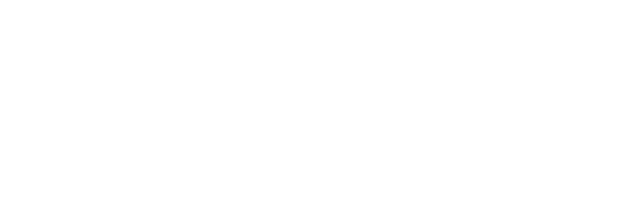
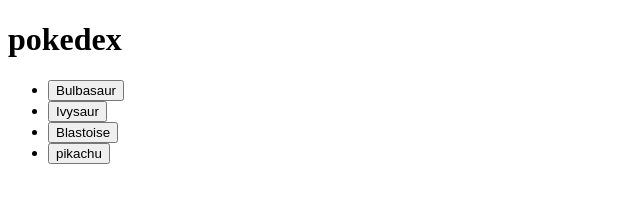
Before and after one commit to abuyusr/zakaria, a plain HTML site: page index.html in a window 1280 px wide. Shown: the whole page, without its empty margins (0-640 px from the left). Drawn offline with Linux system fonts and the light colour scheme.

Commit message:
if applied , this will add addListItem and click listner .

```diff
--- a/css/styles.css
+++ b/css/styles.css
@@ -0,0 +1,17 @@
+.button-class {
+    background-color: var(--secondary-color); /* Green */
+    border: none;
+    color: white;
+    padding: 16px 32px;
+    text-align: center;
+    text-decoration: none;
+    display: inline-block;
+    font-size: 16px;
+    margin: 4px 2px;
+    -webkit-transition-duration: 0.4s; /* Safari */
+    transition-duration: 0.4s;
+    cursor: pointer;
+    background-color: white;
+    color: var(--black);
+    border: 2px solid var(--secondary-color);
+  }
--- a/index.html
+++ b/index.html
@@ -7,7 +7,8 @@
     <title>Simple JS App</title>
 </head>
 <body>
-
+    <h1>pokedex</h1>
+    <ul class="pokemon-list"></ul>
 
 
  <script src="js/scripts.js"></script>
--- a/js/scripts.js
+++ b/js/scripts.js
@@ -1,11 +1,13 @@
-alert ("Please refresh the webpage,Thanks")
+
+alert('Hello world');
 // added new pokomen variables
-let pokemonList =[ {name:'Bulbasaur', type:'grass', height:3 },
+/* let pokemonList =[ {name:'Bulbasaur', type:'grass', height:3 },
                    {name:'Ivysaur', type:'poison', height:7 },
                    {name:'Blastoise', type:'water', height:5 }
-                   ]
+                   ] */
  // Used document.write() inside the loop’s code
- // Added heigth and updated the conditions.
+
+
 /* for (let i=0; i< pokemonList.length;i++) {
   if (pokemonList[i].height >= 7) {
       document.write (pokemonList[i].name + " (height:" + pokemonList[i].height + "m) - Wow, that is big!" + "<br>")
@@ -16,11 +18,11 @@
   }
 } */
 
-// wrapped  pokemonList array in an IIFE
 let pokemonRepository =(function(){
     let pokemonList =[ {name:'Bulbasaur', type:'grass', height:3 },
                      {name:'Ivysaur', type:'poison', height:7 },
                      {name:'Blastoise', type:'water', height:5 },
+                     {name:'pikachu', type:'electric', height:1 },
                      ];
 
     function add(pokemon) {
@@ -30,14 +32,29 @@
     function getAll() {
       return pokemonList;
     }
+    // created addListItem and click listner
+    function addListItem (pokemon) {
+      let pokemonList = document.querySelector(".pokemon-list");
+      let listpokemon = document.createElement("li");
+      let button = document.createElement("button");
+      button.innerText = pokemon.name;
+      button.classList.add("button-class");
+      button.addEventListener('click', Event => showDetails(pokemon));
+      listpokemon.appendChild(button);
+      pokemonList.appendChild(listpokemon);
+    }
+
 
      return {
       add: add,
-      getAll: getAll
+      getAll: getAll,
+      addListItem: addListItem
+
      };
    })();
 
    // used forEach loop to retrieve the pokemonList array.
       pokemonRepository.getAll().forEach(function (pokemon) {
-    console.log(pokemon.name + ' is ' + pokemon.type + ' type wiht height ' + pokemon.height + ' m'    );
+      pokemonRepository.addListItem (pokemon);
+
   });
```
